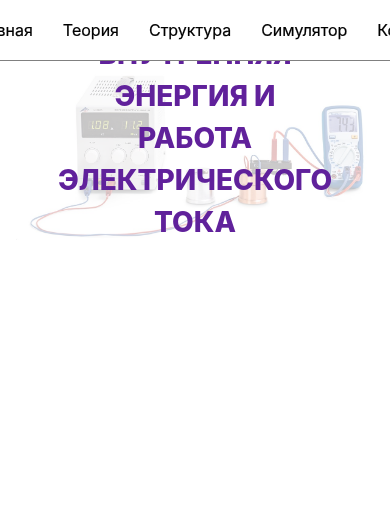
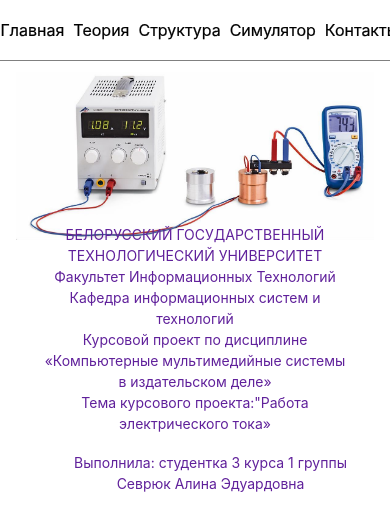
Before and after one commit to Alina0708/react-cms-project, a React (Create React App) app: page / in a window 390 px wide. Shown: the top 530 px of the page. Built offline with nearby package versions, Linux system fonts and the light colour scheme.

Commit message:
adding responsive website header and update content page home

```diff
--- a/src/components/Home/Home.js
+++ b/src/components/Home/Home.js
@@ -1,13 +1,24 @@
 import classes from '../Home/Home.module.css';
-import installation1 from '../../image/installation1.jpg'
+import installation1 from '../../image/installation1.jpg';
 
 const Home = () => {
   console.log('home');
   return (
-      <section className={classes.term}>
-        <img alt={installation1} src={installation1} className={classes.foneImage}/>
-        <p className={classes.centered}>ВНУТРЕННЯЯ ЭНЕРГИЯ И РАБОТА ЭЛЕКТРИЧЕСКОГО ТОКА</p>
-      </section>
+    <section className={classes.term}>
+      <img alt={installation1} src={installation1} className={classes.foneImage} />
+      <div className={classes.centered}>
+        <p>БЕЛОРУССКИЙ ГОСУДАРСТВЕННЫЙ ТЕХНОЛОГИЧЕСКИЙ УНИВЕРСИТЕТ</p>
+        <p>Факультет Информационных Технологий</p>
+        <p>Кафедра информационных систем и технологий</p>
+        <p>Курсовой проект по дисциплине</p>
+        <p>«Компьютерные мультимедийные системы в издательском деле»</p>
+        <p>Тема курсового проекта:"Работа электрического тока»</p>
+      </div>
+      <div className={classes.developer}>
+        <p>Выполнила: студентка 3 курса 1 группы</p>
+        <p>Севрюк Алина Эдуардовна</p>
+      </div>
+    </section>
   );
 };
 
--- a/src/components/Home/Home.module.css
+++ b/src/components/Home/Home.module.css
@@ -6,18 +6,49 @@
   text-align: center;
 }
 
-.foneImage{
+.foneImage {
   filter: alpha(Opacity=25); /* Полупрозрачность для IE */
   opacity: 0.25;
   width: 100%;
 }
 
 .centered {
+  width: 100%;
   font-size: 28px;
+  margin-top: 10px;
   color: rgb(96, 33, 155);
-  font-weight: 800;
+  font-weight: 400;
   position: absolute;
-  top: 40%;
+  top: 20%;
   left: 50%;
   transform: translate(-50%, -50%);
 }
+
+.developer{
+  position: absolute;
+  color: rgb(96, 33, 155);
+  font-weight: 400;
+  top: 70%;
+  left: 75%;
+  font-size: 20px;
+}
+
+@media (max-width: 1000px) {
+  .foneImage {
+    opacity: 1;
+  }
+  .centered{
+    margin-top: 230px;
+    font-size: 14px;
+    width:80%;
+    position: none;
+  }
+
+  .developer{
+    margin-top: 40px;
+    top: 180%;
+    left: 19%;
+    font-size: 14px;
+  }
+
+}
--- a/src/components/Layout/Header/Header.module.css
+++ b/src/components/Layout/Header/Header.module.css
@@ -28,3 +28,12 @@
   margin-left: 30px;
   font-size: 16px;
 }
+
+@media (max-width: 700px) {
+  .item {
+    margin-left: 9px;
+  }
+  .activeLink {
+    margin-left: 9px;
+  }
+}
--- a/src/components/Modal/Modal.js
+++ b/src/components/Modal/Modal.js
@@ -7,7 +7,7 @@
         <div className={classes.close}>
           <img alt="close" src="https://cdn-icons-png.flaticon.com/512/70/70091.png" onClick={() => setShow(false)} />
         </div>
-        {children}
+        <div className={classes.childrens}>{children}</div>
       </div>
     </div>
   );
--- a/src/components/Modal/Modal.module.css
+++ b/src/components/Modal/Modal.module.css
@@ -30,3 +30,5 @@
   align-items: flex-start;
   justify-content: flex-end;
 }
+
+/* .childrens */
```
